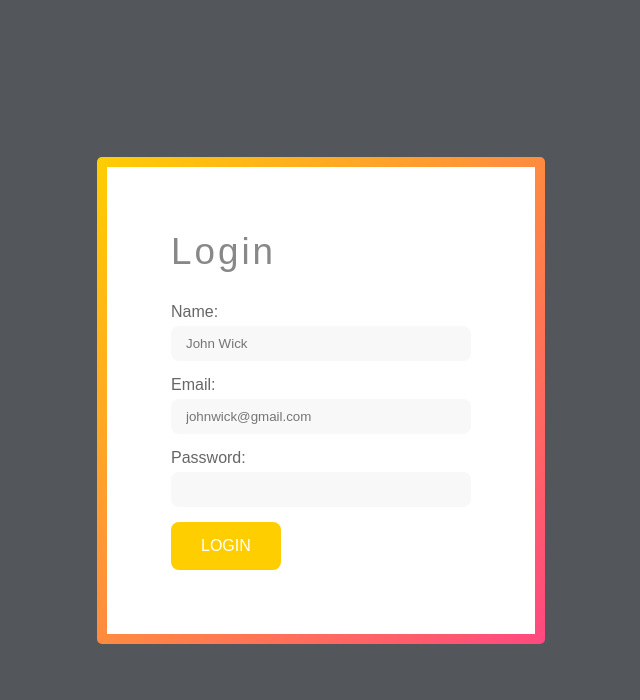
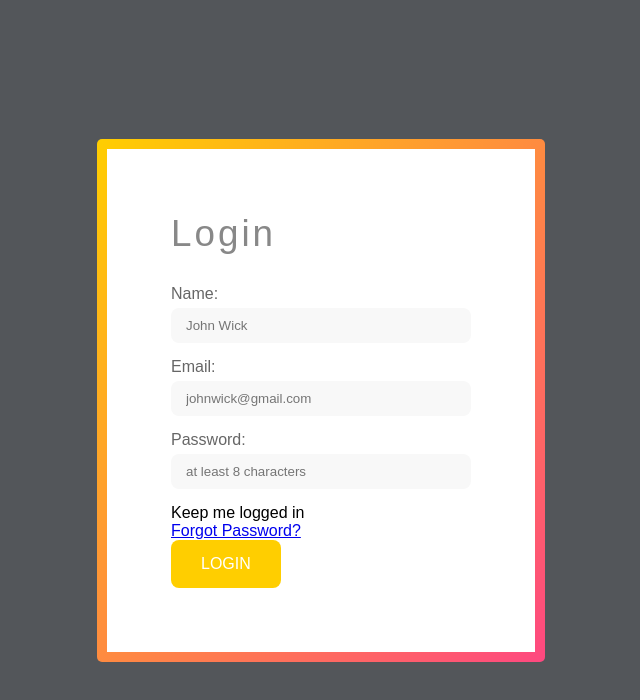
Before and after one commit to CodingClauds/React-Login, a React (Create React App) app: page / in a window 1280 px wide. Shown: the top 700 px of the page, without its empty margins (319-959 px from the left). Built offline with nearby package versions, Linux system fonts and the light colour scheme.

Commit message:
Remember login and forgot password markup was included in the component

```diff
--- a/src/components/Login/LoginForm.js
+++ b/src/components/Login/LoginForm.js
@@ -51,11 +51,32 @@ function LoginForm({ Login, error }) {
               type="password"
               name="password"
               id="password"
+              placeholder="at least 8 characters"
               onChange={(e) =>
                 setDetails({ ...details, password: e.target.value })
               }
               value={details.password}
             />
+          </div>
+
+          <div className="remember-me">
+            <div className="remember-me__checkbox">
+              <label className="remember-me__label" for="">
+                <input
+                  className="remember-me__input"
+                  type="checkbox"
+                  name="remember"
+                  id="remember"
+                  value="yes"
+                />
+                Keep me logged in
+              </label>
+            </div>
+            <div className="forget">
+              <a className="forget__password" href="/">
+                Forgot Password?
+              </a>
+            </div>
           </div>
 
           <input className="login-btn" type="submit" value="LOGIN" />
```
